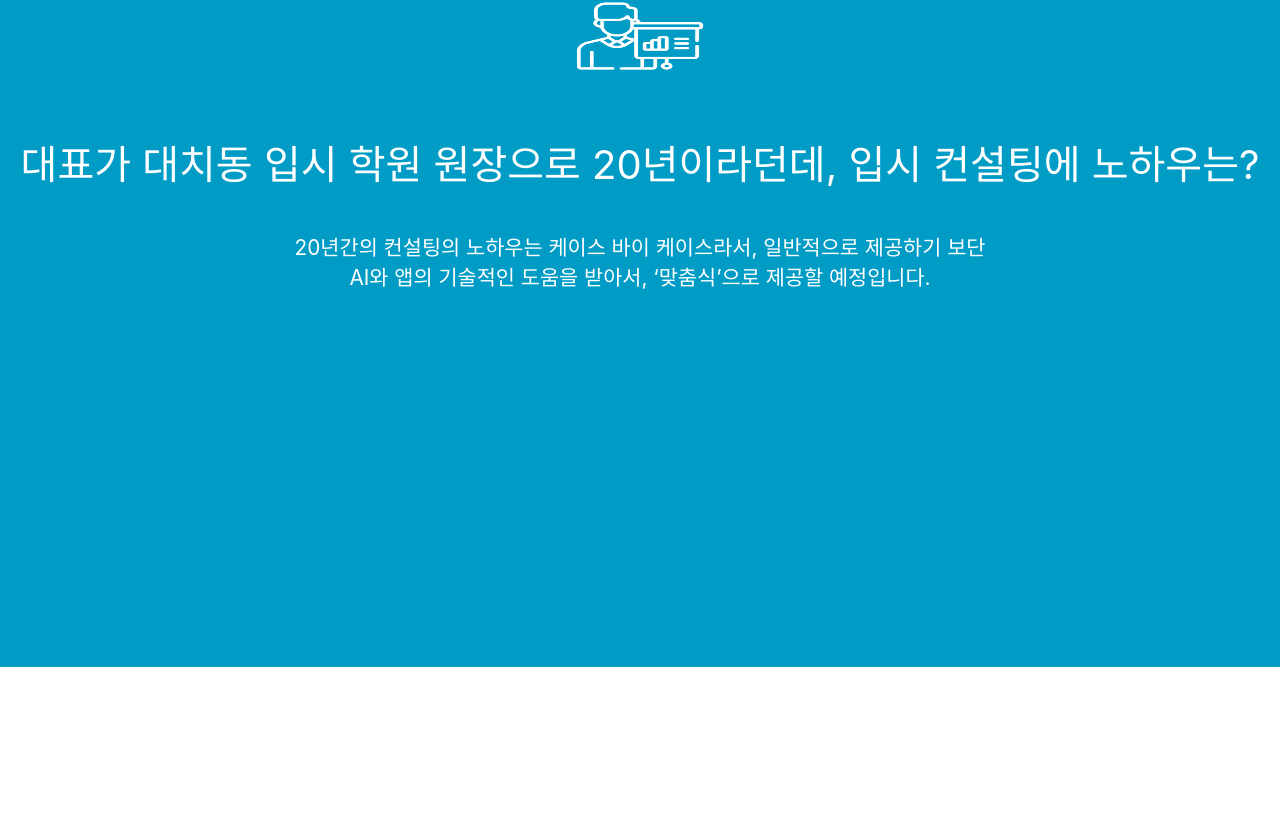
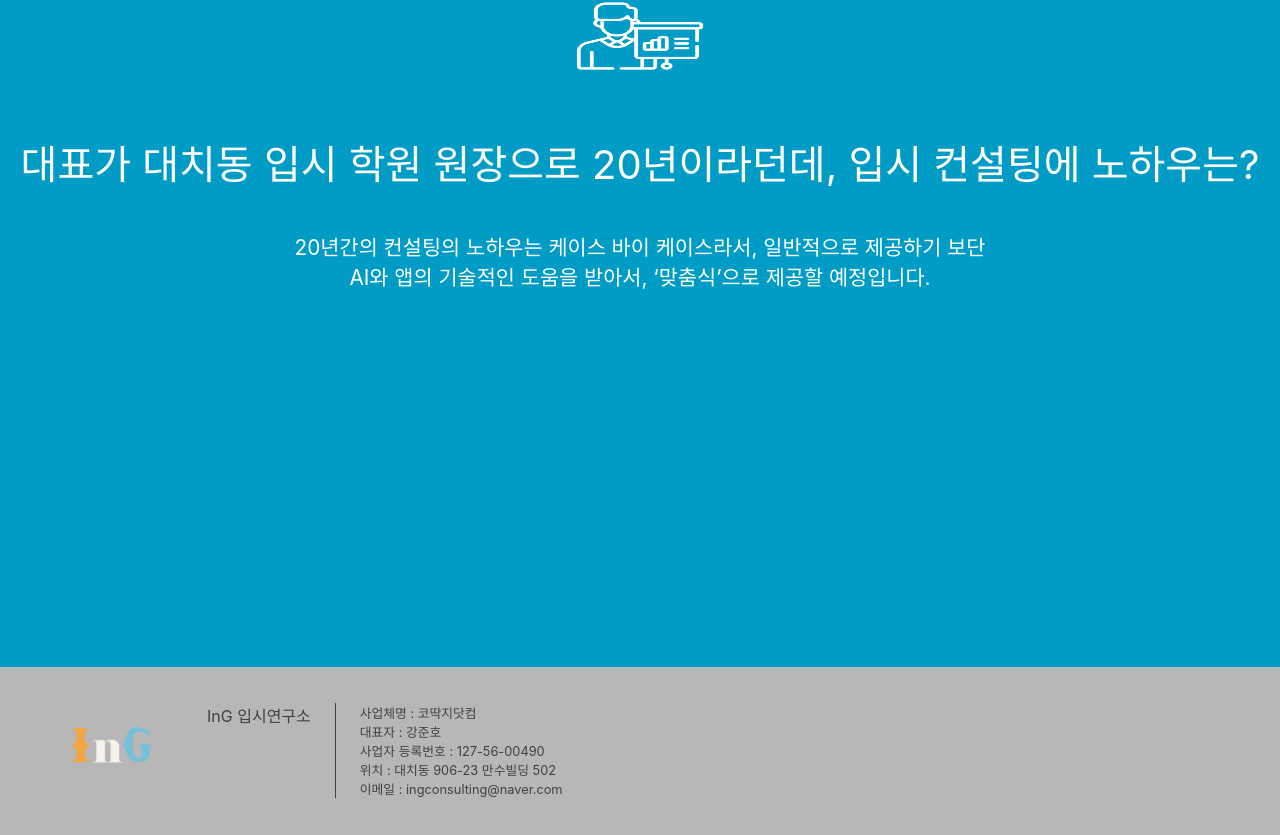
Before and after one commit to sowish23/consulting_web, a React (Create React App) app: page / in a window 1280 px wide. Shown: the part 4933-5768 px from the top of the page. Before the commit the page ends 5600 px from the top, so only its background shows below. Built offline with nearby package versions, Linux system fonts and the light colour scheme; a web font is replaced by a local one.

Commit message:
add Footer layout

```diff
--- a/src/component/Home/index.jsx
+++ b/src/component/Home/index.jsx
@@ -1,6 +1,7 @@
 import React, { useState, useEffect } from "react";
 import "./index.css";
 import Header from '../common/Header'
+import Footer from '../common/Footer'
 
 const Home = (props) => {
     const headerOpacity = useState(true)
@@ -127,6 +128,7 @@ const Home = (props) => {
                         </p>
                     </div>
                 </div>
+                <Footer />
             </div>
         </div>
     );
--- /dev/null
+++ b/src/component/common/Footer.css
@@ -0,0 +1,21 @@
+.Footer {
+    width: 100%;
+    height: 182px;
+    background-color: #B7B7B7;
+}
+
+.Footer_content {
+    display: flex;
+    padding: 36px;
+    color: #404040;
+}
+
+.Footer_company_name {
+    padding: 0 24px;
+    border-right: 1px solid #404040;
+}
+
+.Footer_info_box {
+    margin-left: 24px;
+    font-size: 0.8em;
+}
--- /dev/null
+++ b/src/component/common/Footer.jsx
@@ -0,0 +1,24 @@
+import React, { useState, useEffect } from "react";
+import "./Footer.css";
+
+const Footer = (props) => {
+    return(
+        <div className="Footer">
+            <div className="Footer_content">
+                <div className="Footer_logo">
+                    <img src ="/assets/logo/logo.png" />
+                </div>
+                <div className="Footer_company_name">InG 입시연구소</div>
+                <div className="Footer_info_box">
+                    <div className="Footer_info">사업체명 : 코딱지닷컴</div>
+                    <div className="Footer_info">대표자 : 강준호</div>
+                    <div className="Footer_info">사업자 등록번호 : 127-56-00490 </div>
+                    <div className="Footer_info">위치 : 대치동 906-23 만수빌딩 502 </div>
+                    <div className="Footer_info">이메일 : ingconsulting@naver.com </div>
+                </div>
+            </div>
+        </div>
+    );
+}
+
+export default Footer;
```
